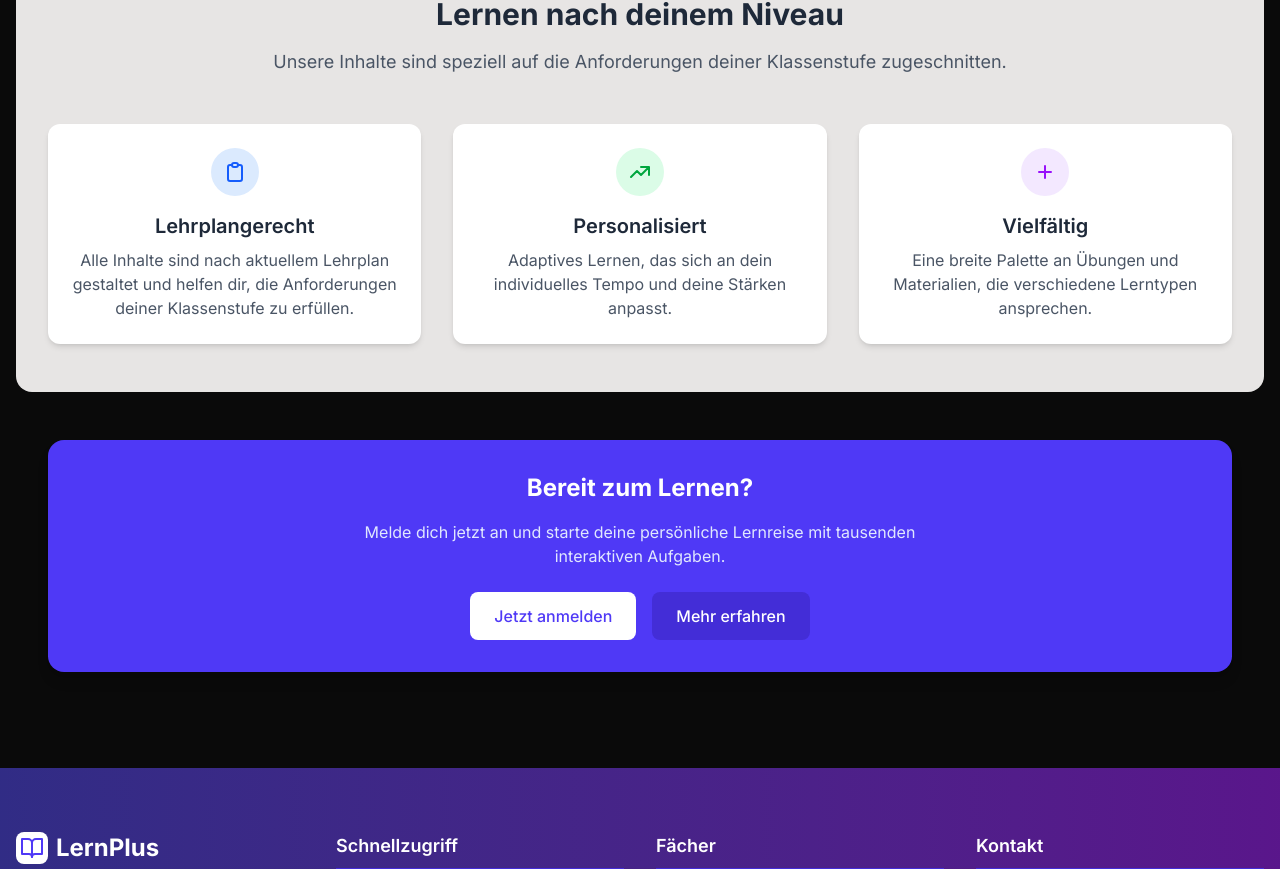
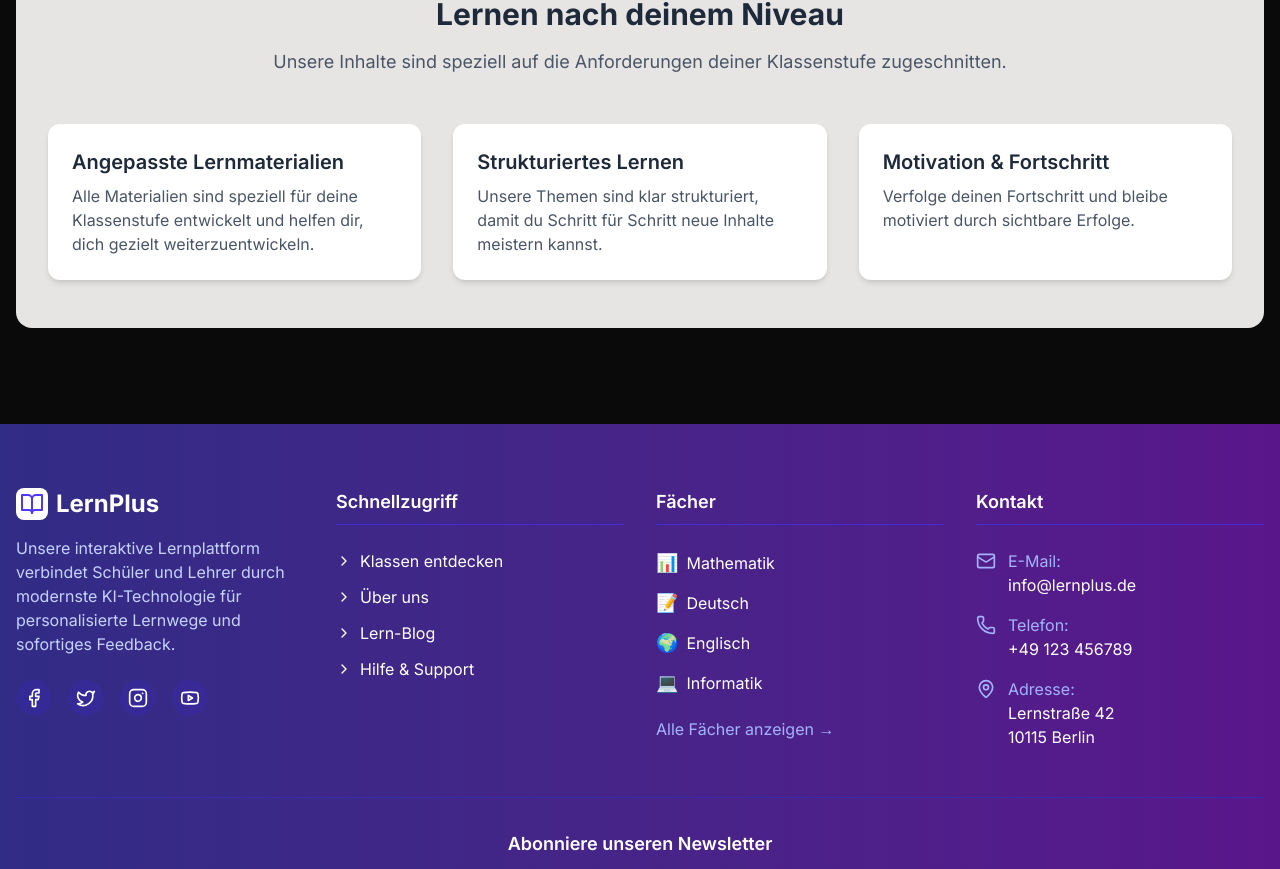
Before and after one commit to tchitop/lernplus, a Next.js app: page /classes in a window 1280 px wide. Shown: the part 868-1737 px from the top of the page. Built offline with nearby package versions, Linux system fonts and the light colour scheme.

Commit message:
Update page.tsx

```diff
--- a/app/classes/page.tsx
+++ b/app/classes/page.tsx
@@ -109,56 +109,24 @@ export default function ClassPage() {
 
         <div className="grid grid-cols-1 md:grid-cols-3 gap-8">
           <div className="bg-white p-6 rounded-xl shadow-md">
-            <div className="bg-blue-100 text-blue-600 w-12 h-12 rounded-full flex items-center justify-center mb-4 mx-auto">
-              <svg xmlns="http://www.w3.org/2000/svg" className="h-6 w-6" fill="none" viewBox="0 0 24 24" stroke="currentColor">
-                <path strokeLinecap="round" strokeLinejoin="round" strokeWidth={2} d="M9 5H7a2 2 0 00-2 2v12a2 2 0 002 2h10a2 2 0 002-2V7a2 2 0 00-2-2h-2M9 5a2 2 0 002 2h2a2 2 0 002-2M9 5a2 2 0 012-2h2a2 2 0 012 2" />
-              </svg>
-            </div>
-            <h3 className="text-xl font-semibold text-gray-800 mb-2 text-center">Lehrplangerecht</h3>
-            <p className="text-gray-600 text-center">
-              Alle Inhalte sind nach aktuellem Lehrplan gestaltet und helfen dir, die Anforderungen deiner Klassenstufe zu erfüllen.
+            <h3 className="text-xl font-semibold text-gray-800 mb-2">Angepasste Lernmaterialien</h3>
+            <p className="text-gray-600">
+              Alle Materialien sind speziell für deine Klassenstufe entwickelt und helfen dir,
+              dich gezielt weiterzuentwickeln.
             </p>
           </div>
-
           <div className="bg-white p-6 rounded-xl shadow-md">
-            <div className="bg-green-100 text-green-600 w-12 h-12 rounded-full flex items-center justify-center mb-4 mx-auto">
-              <svg xmlns="http://www.w3.org/2000/svg" className="h-6 w-6" fill="none" viewBox="0 0 24 24" stroke="currentColor">
-                <path strokeLinecap="round" strokeLinejoin="round" strokeWidth={2} d="M13 7h8m0 0v8m0-8l-8 8-4-4-6 6" />
-              </svg>
-            </div>
-            <h3 className="text-xl font-semibold text-gray-800 mb-2 text-center">Personalisiert</h3>
-            <p className="text-gray-600 text-center">
-              Adaptives Lernen, das sich an dein individuelles Tempo und deine Stärken anpasst.
+            <h3 className="text-xl font-semibold text-gray-800 mb-2">Strukturiertes Lernen</h3>
+            <p className="text-gray-600">
+              Unsere Themen sind klar strukturiert, damit du Schritt für Schritt neue Inhalte meistern kannst.
             </p>
           </div>
-
           <div className="bg-white p-6 rounded-xl shadow-md">
-            <div className="bg-purple-100 text-purple-600 w-12 h-12 rounded-full flex items-center justify-center mb-4 mx-auto">
-              <svg xmlns="http://www.w3.org/2000/svg" className="h-6 w-6" fill="none" viewBox="0 0 24 24" stroke="currentColor">
-                <path strokeLinecap="round" strokeLinejoin="round" strokeWidth={2} d="M12 6v6m0 0v6m0-6h6m-6 0H6" />
-              </svg>
-            </div>
-            <h3 className="text-xl font-semibold text-gray-800 mb-2 text-center">Vielfältig</h3>
-            <p className="text-gray-600 text-center">
-              Eine breite Palette an Übungen und Materialien, die verschiedene Lerntypen ansprechen.
+            <h3 className="text-xl font-semibold text-gray-800 mb-2">Motivation & Fortschritt</h3>
+            <p className="text-gray-600">
+              Verfolge deinen Fortschritt und bleibe motiviert durch sichtbare Erfolge.
             </p>
           </div>
-        </div>
-      </section>
-
-      {/* CTA Section */}
-      <section className="bg-indigo-600 rounded-2xl p-8 text-white text-center shadow-lg">
-        <h2 className="text-2xl font-bold mb-4">Bereit zum Lernen?</h2>
-        <p className="mb-6 max-w-xl mx-auto text-indigo-100">
-          Melde dich jetzt an und starte deine persönliche Lernreise mit tausenden interaktiven Aufgaben.
-        </p>
-        <div className="flex flex-col sm:flex-row gap-4 justify-center">
-          <button className="bg-white text-indigo-600 px-6 py-3 rounded-lg font-medium hover:bg-indigo-50 transition-colors">
-            Jetzt anmelden
-          </button>
-          <button className="bg-indigo-700 text-white px-6 py-3 rounded-lg font-medium hover:bg-indigo-800 transition-colors">
-            Mehr erfahren
-          </button>
         </div>
       </section>
     </div>
```
